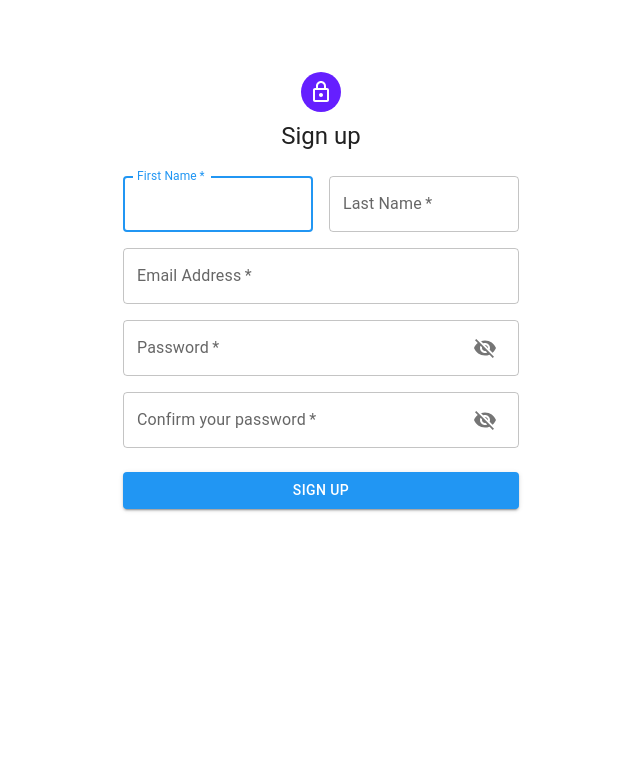
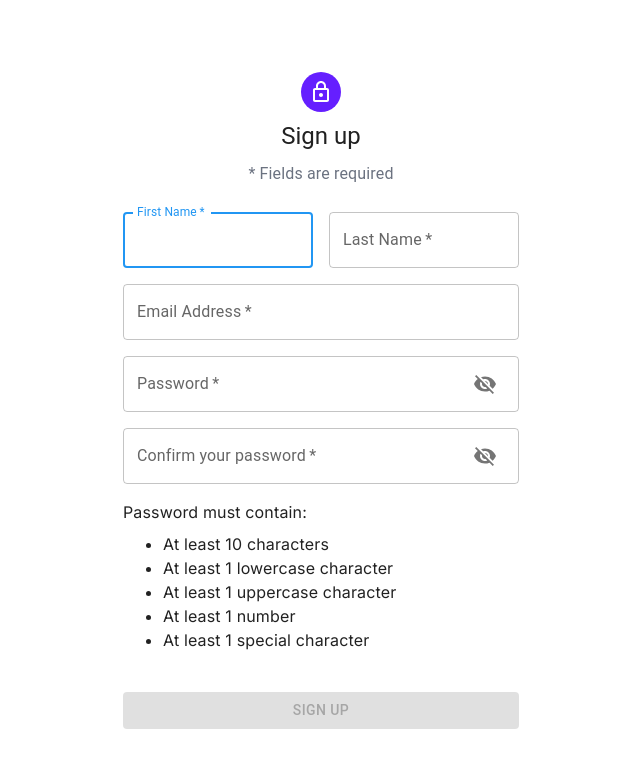
Before and after one commit to csirianni/private-data-lookup, a Next.js app in the folder frontend/: page / in a window 1280 px wide. Shown: the top 768 px of the page, without its empty margins (319-959 px from the left). Built offline with nearby package versions, Linux system fonts and the light colour scheme.

Commit message:
feat: verify strong password (#10)
* feat: verify strong password

* style: fix formatting

* fix: correct regex for special characters

* refactor: comply with naming conventions

* style: remove unnecessary variables

```diff
--- a/frontend/app/page.tsx
+++ b/frontend/app/page.tsx
@@ -1,5 +1,5 @@
 "use client";
-import { useState, FormEvent, MouseEvent } from "react";
+import { useState, useEffect, FormEvent, MouseEvent } from "react";
 import Avatar from "@mui/material/Avatar";
 import Button from "@mui/material/Button";
 import CssBaseline from "@mui/material/CssBaseline";
@@ -23,16 +23,25 @@ const theme = createTheme({
   },
 });
 
+/* check that string contains number, upper case, lower case, special character,
+and at least 10 characters */
+const strongPasswordPattern = new RegExp(
+  "^(?=.*[a-z])(?=.*[A-Z])(?=.*d)(?=.*[^da-zA-Z]).{10,}$"
+);
+
 export default function SignUp() {
   const [showPassword, setShowPassword] = useState(false);
+  const [isStrongPassword, setIsStrongPassword] = useState(false);
+  const [isValidForm, setIsValidForm] = useState(false);
+  const [first, setFirst] = useState<string>("");
+  const [last, setLast] = useState<string>("");
+  const [email, setEmail] = useState<string>("");
+  const [password, setPassword] = useState<string>("");
+  const [confirmPassword, setConfirmPassword] = useState<string>("");
 
   const handleSubmit = (event: FormEvent<HTMLFormElement>) => {
     event.preventDefault();
     const data = new FormData(event.currentTarget);
-    console.log({
-      email: data.get("email"),
-      password: data.get("password"),
-    });
   };
 
   const handleClickShowPassword = () =>
@@ -43,6 +52,16 @@ export default function SignUp() {
   ) => {
     event.preventDefault();
   };
+
+  useEffect(() => {
+    setIsStrongPassword(strongPasswordPattern.test(password));
+    setIsValidForm(
+      first.length > 0 &&
+        last.length > 0 &&
+        email.length > 0 &&
+        password === confirmPassword
+    );
+  }, [password, confirmPassword, isValidForm, isStrongPassword]);
 
   return (
     <ThemeProvider theme={theme}>
@@ -59,10 +78,23 @@ export default function SignUp() {
           <Avatar sx={{ m: 1, bgcolor: "secondary.main" }}>
             <LockOutlinedIcon />
           </Avatar>
-          <Typography component="h1" variant="h5">
+          <Typography
+            aria-label="sign up header"
+            component="h1"
+            variant="h5"
+          >
             Sign up
           </Typography>
+          <Typography
+            aria-label="subheader"
+            component="p"
+            variant="subtitle1"
+            className="pt-2 text-gray-500 text-xs"
+          >
+            * Fields are required
+          </Typography>
           <Box
+            id="sign up form"
             component="form"
             noValidate
             onSubmit={handleSubmit}
@@ -77,6 +109,7 @@ export default function SignUp() {
                   fullWidth
                   id="firstName"
                   label="First Name"
+                  onChange={(event) => setFirst(event.target.value)}
                   autoFocus
                 />
               </Grid>
@@ -88,6 +121,7 @@ export default function SignUp() {
                   label="Last Name"
                   name="lastName"
                   autoComplete="family-name"
+                  onChange={(event) => setLast(event.target.value)}
                 />
               </Grid>
               <Grid item xs={12}>
@@ -98,6 +132,7 @@ export default function SignUp() {
                   label="Email Address"
                   name="email"
                   autoComplete="email"
+                  onChange={(event) => setEmail(event.target.value)}
                 />
               </Grid>
               <Grid item xs={12}>
@@ -109,6 +144,9 @@ export default function SignUp() {
                   id="password"
                   autoComplete="new-password"
                   type={showPassword ? "text" : "password"}
+                  onChange={(event) =>
+                    setPassword(event.target.value)
+                  }
                   InputProps={{
                     endAdornment: (
                       <InputAdornment position="end">
@@ -136,6 +174,7 @@ export default function SignUp() {
                   label="Confirm your password"
                   id="confirm-password"
                   type={showPassword ? "text" : "password"}
+                  onChange={(event) => setConfirmPassword(event.target.value)}
                   InputProps={{
                     endAdornment: (
                       <InputAdornment position="end">
@@ -155,12 +194,29 @@ export default function SignUp() {
                   }}
                 />
               </Grid>
+              <Typography
+                aria-label="password requirements"
+                component="div"
+                variant="inherit"
+                className="px-4"
+              >
+                <p className="-mb-2">Password must contain:</p>
+                <ul>
+                  <li>At least 10 characters</li>
+                  <li>At least 1 lowercase character</li>
+                  <li>At least 1 uppercase character</li>
+                  <li>At least 1 number</li>
+                  <li>At least 1 special character</li>
+                </ul>
+              </Typography>
             </Grid>
             <Button
+              aria-label="sign up button"
               type="submit"
               fullWidth
               variant="contained"
               sx={{ mt: 3, mb: 2 }}
+              disabled={!isStrongPassword || !isValidForm}
             >
               Sign Up
             </Button>
```
